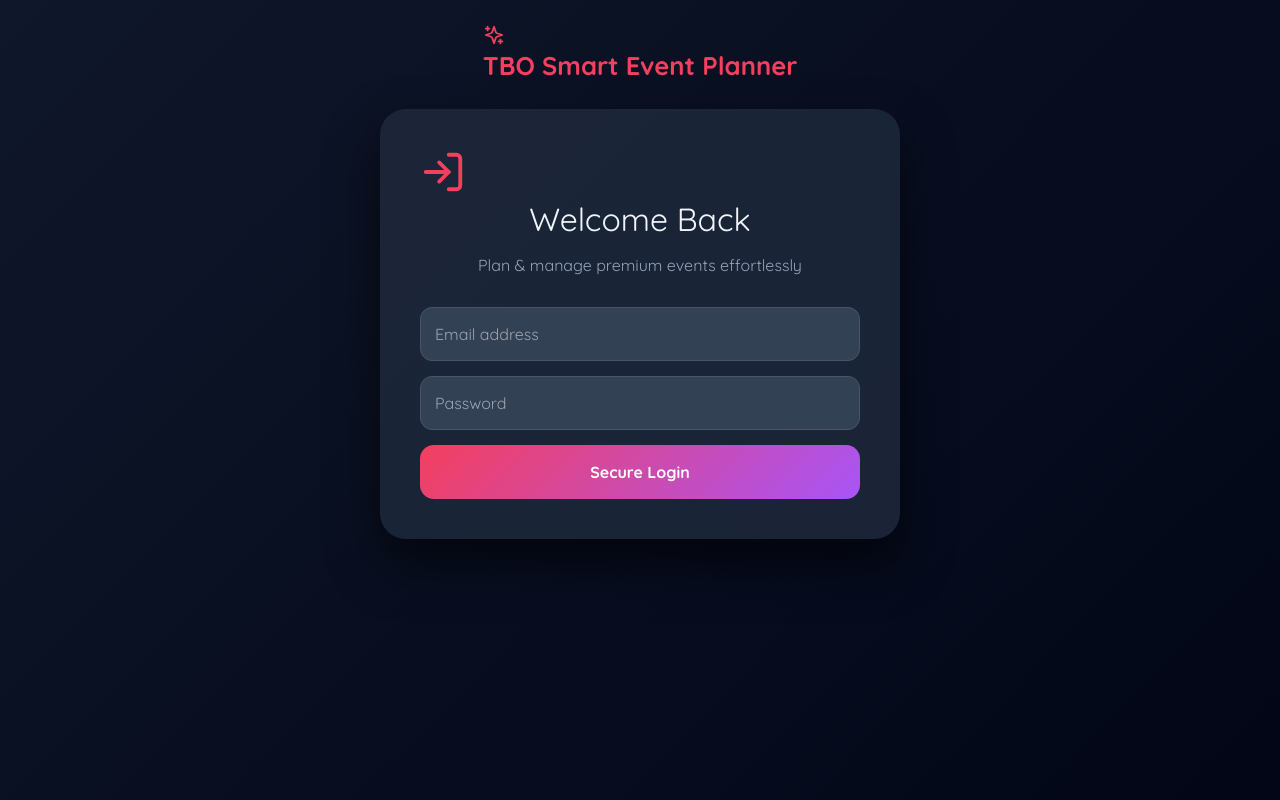
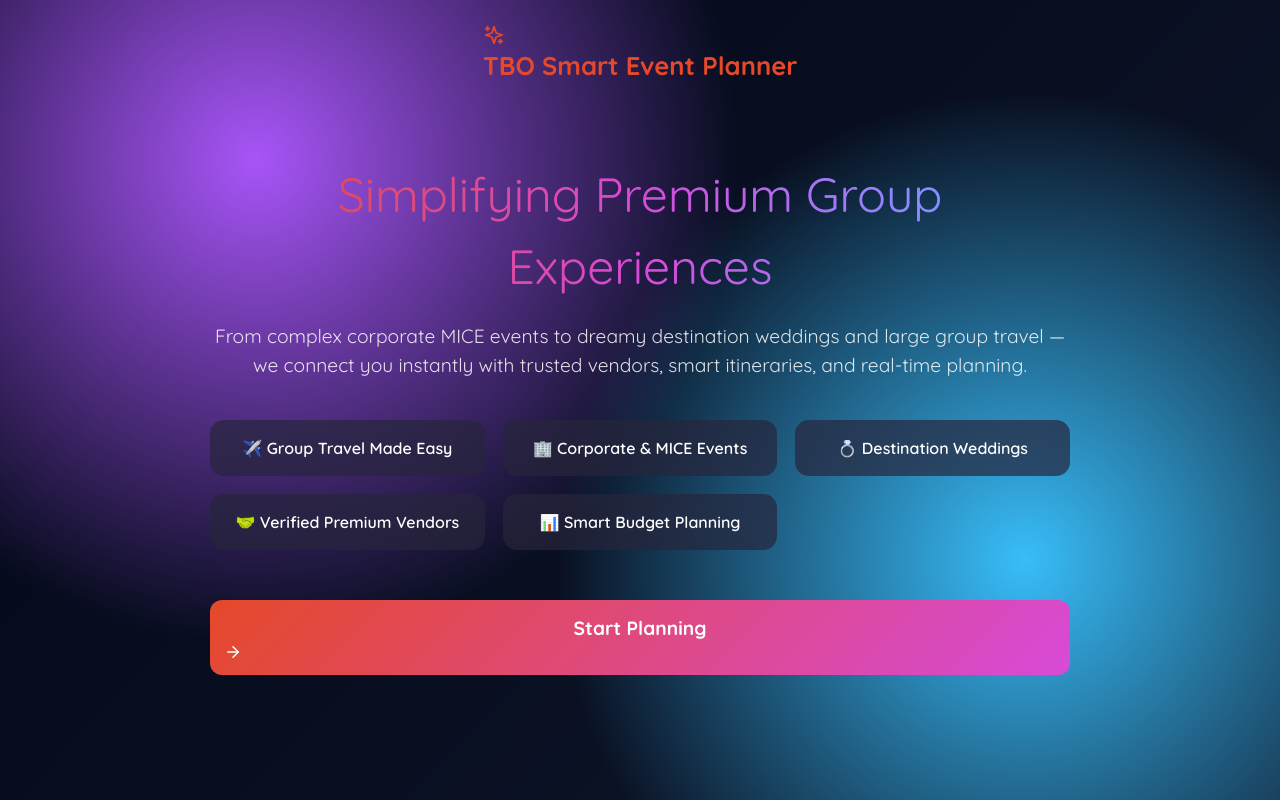
Before and after one commit to rajeevcodes1/Voyagers_Prototype, a React (Vite) app: page / in a window 1280 px wide. Built offline with nearby package versions, Linux system fonts and the light colour scheme.

Commit message:
Add interactive home page, improve UI, fix vendor images and layout

```diff
--- a/index.html
+++ b/index.html
@@ -3,7 +3,7 @@
   <head>
     <meta charset="UTF-8" />
     <meta name="viewport" content="width=device-width, initial-scale=1.0" />
-    <title>TBO Prototype</title>
+    <title>Voyagers</title>
 
     <link href="https://fonts.googleapis.com/css2?family=Quicksand:wght@400;500;600;700&display=swap" rel="stylesheet">
 
--- a/src/App.css
+++ b/src/App.css
@@ -1,27 +1,31 @@
-*,
-*::before,
-*::after {
+* {
   box-sizing: border-box;
-}
-
-html, body {
-  width: 100%;
-  overflow-x: hidden;
 }
 
 body {
   margin: 0;
   font-family: 'Quicksand', sans-serif;
-  background: linear-gradient(135deg,#0f172a,#020617);
-  color: #f1f5f9;
+  overflow-x: hidden;
+  color: white;
+
+  background:
+    radial-gradient(circle at 20% 20%, #a855f7 0%, transparent 40%),
+    radial-gradient(circle at 80% 70%, #38bdf8 0%, transparent 40%),
+    linear-gradient(135deg,#020617,#0f172a);
+
+  animation: hueShift 12s infinite alternate;
 }
 
+@keyframes hueShift {
+  from { filter: hue-rotate(0deg); }
+  to { filter: hue-rotate(30deg); }
+}
+
+/* ===== LAYOUT ===== */
+
 .container {
-  max-width: 1200px;
-  width: 100%;
-  margin: auto;
+  min-height: 100vh;
   padding: 24px;
-  min-height: 100vh;
   display: flex;
   flex-direction: column;
   align-items: center;
@@ -31,125 +35,245 @@ body {
   font-size: 1.6rem;
   font-weight: 700;
   color: #f43f5e;
-  margin-bottom: 25px;
+  margin-bottom: 14px;
 }
+
+/* ===== HOME PAGE ===== */
+
+.home {
+  max-width: 900px;
+  text-align: center;
+  padding: 60px 20px;
+}
+
+.home h1 {
+  font-size: 3rem;
+  margin-bottom: 20px;
+  background: linear-gradient(90deg,#f43f5e,#a855f7,#38bdf8);
+  -webkit-background-clip: text;
+  color: transparent;
+}
+
+.home p {
+  font-size: 1.2rem;
+  opacity: .85;
+  margin-bottom: 40px;
+}
+
+.home-features {
+  display: grid;
+  grid-template-columns: repeat(auto-fit,minmax(220px,1fr));
+  gap: 18px;
+  margin-bottom: 50px;
+}
+
+.home-features span {
+  background: rgba(30,41,59,.7);
+  padding: 16px;
+  border-radius: 14px;
+  font-weight: 600;
+}
+
+.hero-btn {
+  font-size: 1.2rem;
+  padding: 18px 40px;
+}
+
+/* ===== STEP FLOW ===== */
+
+.step-wrapper {
+  width: 100%;
+  display: flex;
+  justify-content: center;
+}
+
+/* ===== PROGRESS ===== */
+
+.progress-wrap {
+  width: 100%;
+  max-width: 520px;
+  height: 6px;
+  background: #1e293b;
+  border-radius: 10px;
+  margin: 12px 0 16px;
+}
+
+.progress {
+  height: 100%;
+  background: linear-gradient(90deg,#f43f5e,#a855f7,#38bdf8);
+  transition: .4s ease;
+}
+
+/* ===== CARDS ===== */
 
 .card {
   width: 100%;
   max-width: 520px;
-  background: rgba(30,41,59,.85);
-  padding: 40px;
-  border-radius: 26px;
+  background: rgba(30,41,59,.9);
+  padding: 38px;
+  border-radius: 24px;
   text-align: center;
-  box-shadow: 0 25px 50px rgba(0,0,0,.6);
+  box-shadow: 0 25px 60px rgba(0,0,0,.6);
 }
 
-.title {
-  font-size: 2rem;
-  margin-bottom: 10px;
+.animate {
+  animation: pop .45s ease;
 }
 
-.subtitle {
-  color: #94a3b8;
-  margin-bottom: 30px;
+@keyframes pop {
+  from { opacity:0; transform: translateY(20px) scale(.95); }
+  to { opacity:1; transform: translateY(0) scale(1); }
 }
+
+/* ===== INPUTS ===== */
 
 input, select {
   width: 100%;
-  padding: 14px;
-  margin-bottom: 15px;
-  border-radius: 12px;
-  border: 1px solid #475569;
+  padding: 12px;
+  margin-bottom: 14px;
+  border-radius: 10px;
+  border: none;
   background: #334155;
   color: white;
+  outline: none;
 }
+
+input:focus, select:focus {
+  box-shadow: 0 0 0 2px rgba(168,85,247,.6);
+}
+
+/* ===== BUTTON ===== */
 
 .btn-primary {
   width: 100%;
-  padding: 15px;
-  border-radius: 14px;
+  padding: 14px;
+  border-radius: 12px;
   border: none;
   background: linear-gradient(135deg,#f43f5e,#a855f7);
-  color: white;
-  font-weight: bold;
+  font-weight: 700;
   cursor: pointer;
+  transition: .25s ease;
 }
+
+.btn-primary:hover {
+  transform: translateY(-3px);
+  box-shadow: 0 0 25px rgba(168,85,247,.5);
+}
+
+.btn-primary:disabled {
+  opacity: .5;
+  cursor: not-allowed;
+}
+
+/* ===== GRIDS ===== */
 
 .grid-2 {
   display: grid;
-  grid-template-columns: repeat(auto-fit,minmax(260px,1fr));
-  gap: 24px;
+  grid-template-columns: repeat(auto-fit,minmax(200px,1fr));
+  gap: 20px;
 }
 
 .grid-3 {
   display: grid;
-  grid-template-columns: repeat(auto-fit,minmax(240px,1fr));
+  grid-template-columns: repeat(4, 1fr);
   gap: 22px;
+  width: 100%;
 }
 
-.selection-card, .vendor-card {
+@media (max-width: 900px) {
+  .grid-3 { grid-template-columns: repeat(2, 1fr); }
+}
+
+@media (max-width: 500px) {
+  .grid-3 { grid-template-columns: 1fr; }
+}
+
+/* ===== SELECTION + VENDOR ===== */
+
+.selection-card,
+.vendor-card {
   background: #1e293b;
-  padding: 22px;
-  border-radius: 20px;
+  padding: 20px;
+  border-radius: 18px;
   cursor: pointer;
-  transition: .25s;
+  transition: .25s ease;
 }
 
 .selection-card:hover,
 .vendor-card:hover {
-  transform: translateY(-5px);
+  transform: translateY(-6px) scale(1.02);
+  box-shadow: 0 0 18px rgba(168,85,247,.5);
+}
+
+.vendor-card.selected {
+  border: 2px solid #f43f5e;
+  animation: pulse .6s ease;
+}
+
+@keyframes pulse {
+  0% { transform: scale(1); }
+  50% { transform: scale(1.04); }
+  100% { transform: scale(1); }
 }
 
 .vendor-card img {
   width: 100%;
-  height: 160px;
+  height: 150px;
   object-fit: cover;
   border-radius: 12px;
   margin-bottom: 12px;
 }
 
-.vendor-card.selected {
-  border: 2px solid #f43f5e;
+/* ===== BUDGET ===== */
+
+.budget small {
+  opacity: .7;
 }
 
-.rating {
-  color: #f59e0b;
+/* ===== CHAT ===== */
+
+.chat {
+  text-align: left;
 }
 
-.vendors-wrap {
-  width: 100%;
-  max-width: 1100px;
+.msg {
+  padding: 10px 14px;
+  border-radius: 12px;
+  margin-bottom: 10px;
+  max-width: 80%;
 }
 
-.center-btn {
-  text-align: center;
-  margin-top: 40px;
+.vendor {
+  background: #334155;
 }
 
-.itinerary-item {
-  background:#0f172a;
-  padding:14px;
-  border-radius:12px;
-  margin-bottom:12px;
-  border-left:4px solid #f43f5e;
+.user {
+  background: #f43f5e;
+  margin-left: auto;
 }
+
+.chat-input {
+  display: flex;
+  gap: 10px;
+}
+
+.chat-input input {
+  flex: 1;
+}
+
+/* ===== LOADER ===== */
 
 .spin {
   animation: spin 1s linear infinite;
-  color: #a855f7;
-}
-
-.success {
-  color:#22c55e;
-  margin-top:20px;
 }
 
 @keyframes spin {
-  from {transform: rotate(0deg);}
-  to {transform: rotate(360deg);}
+  to { transform: rotate(360deg); }
 }
 
-@media (max-width:600px) {
-  .card { padding: 28px; }
-  .title { font-size: 1.6rem; }
+/* ===== MOBILE POLISH ===== */
+
+@media(max-width:600px){
+  .card { padding: 26px; }
+  .home h1 { font-size: 2.2rem; }
 }
--- a/src/App.jsx
+++ b/src/App.jsx
@@ -1,44 +1,45 @@
 import React, { useState } from 'react'
 import './App.css'
-import { Sparkles, Briefcase, Heart, Star, ArrowRight, CheckCircle, Loader2, LogIn } from 'lucide-react'
+import { Sparkles, Briefcase, Heart, Star, Loader2, CheckCircle, LogIn, Send, ArrowRight } from 'lucide-react'
 
-const VENDORS = [
-  { id:1, name:"Eternal Vows", rating:4.9, type:'WEDDING', img:"https://images.unsplash.com/photo-1529634806980-85c3dd6d34ac" },
-  { id:2, name:"Royal Blossom Decor", rating:4.8, type:'WEDDING', img:"https://images.unsplash.com/photo-1522156373667-4c7234bbd804" },
-  { id:3, name:"Dream Palace Venues", rating:4.7, type:'WEDDING', img:"https://images.unsplash.com/photo-1504805572947-34fad45aed93" },
-  { id:4, name:"Luxury Moments", rating:4.9, type:'WEDDING', img:"https://images.unsplash.com/photo-1519225421980-715cb0215aed" },
-
-  { id:5, name:"Grandeur MICE", rating:4.9, type:'MICE', img:"https://images.unsplash.com/photo-1511578314322-379afb476865" },
-  { id:6, name:"Corporate Connect", rating:4.8, type:'MICE', img:"https://images.unsplash.com/photo-1503428593586-e225b39bddfe" },
-  { id:7, name:"Elite Conference Hub", rating:4.7, type:'MICE', img:"https://images.unsplash.com/photo-1505373877841-8d25f7d46678" },
-  { id:8, name:"Summit Planners", rating:4.8, type:'MICE', img:"https://images.unsplash.com/photo-1551836022-d5d88e9218df" }
+const IMAGE_POOL = [
+  "1519741497674-611481863552",
+  "1505373877841-8d25f7d46678",
+  "1511578314322-379afb476865",
+  "1523906834658-6e24ef2386f9",
+  "1503428593586-e225b39bddfe",
+  "1519225421980-715cb0215aed",
+  "1504805572947-34fad45aed93",
+  "1529634806980-85c3dd6d34ac",
+  "1497366216548-37526070297c",
+  "1551836022-d5d88e9218df"
 ]
 
-const ITINERARY = {
-  WEDDING: [
-    "Guest welcome & luxury brunch",
-    "Decor setup & ceremonies",
-    "Sunset wedding rituals",
-    "Reception with live entertainment"
-  ],
-  MICE: [
-    "Registration & networking",
-    "Keynote sessions",
-    "Lunch + expo walkthrough",
-    "Closing & cocktail meet"
-  ]
-}
+const VENDORS = Array.from({ length: 20 }).map((_, i) => ({
+  id: i + 1,
+  name: `Premium Vendor ${i + 1}`,
+  rating: (4.6 + Math.random() * 0.4).toFixed(1),
+  type: i < 10 ? 'WEDDING' : 'MICE',
+  img: `https://images.unsplash.com/photo-${IMAGE_POOL[i % IMAGE_POOL.length]}?auto=format&fit=crop&w=600&q=80`
+}))
+
+const STEPS = ['home','login','type','details','vendors','chat','done']
 
 export default function App() {
-  const [step, setStep] = useState('login')
+  const [step, setStep] = useState(0)
   const [eventType, setEventType] = useState('')
+  const [venue, setVenue] = useState('')
+  const [date, setDate] = useState('')
+  const [guests, setGuests] = useState('100 - 300')
+  const [budget, setBudget] = useState(200000)
   const [selectedVendors, setSelectedVendors] = useState([])
 
-  const toggleVendor = id => {
-    setSelectedVendors(prev =>
-      prev.includes(id) ? prev.filter(v => v !== id) : [...prev, id]
+  const next = () => setStep(s => Math.min(s + 1, STEPS.length - 1))
+
+  const toggleVendor = id =>
+    setSelectedVendors(v =>
+      v.includes(id) ? v.filter(x => x !== id) : [...v, id]
     )
-  }
 
   return (
     <div className="container">
@@ -47,102 +48,132 @@ export default function App() {
         <Sparkles size={22}/> TBO Smart Event Planner
       </div>
 
-      {/* LOGIN */}
-      {step === 'login' && (
-        <div className="card">
-          <LogIn size={46} color="#f43f5e"/>
-          <h2 className="title">Welcome Back</h2>
-          <p className="subtitle">Plan & manage premium events effortlessly</p>
-          <input placeholder="Email address" />
-          <input placeholder="Password" type="password" />
-          <button className="btn-primary" onClick={() => setStep('type')}>
-            Secure Login
+      {/* HOME PAGE */}
+      {STEPS[step] === 'home' && (
+        <div className="home animate">
+          <h1>Simplifying Premium Group Experiences</h1>
+          <p>
+            From complex corporate MICE events to dreamy destination weddings and large group travel —
+            we connect you instantly with trusted vendors, smart itineraries, and real-time planning.
+          </p>
+
+          <div className="home-features">
+            <span>✈️ Group Travel Made Easy</span>
+            <span>🏢 Corporate & MICE Events</span>
+            <span>💍 Destination Weddings</span>
+            <span>🤝 Verified Premium Vendors</span>
+            <span>📊 Smart Budget Planning</span>
+          </div>
+
+          <button className="btn-primary hero-btn" onClick={next}>
+            Start Planning <ArrowRight size={18}/>
           </button>
         </div>
       )}
 
-      {/* EVENT TYPE */}
-      {step === 'type' && (
-        <div className="card">
-          <h2 className="title">Choose Your Event</h2>
+      {/* PROGRESS AFTER HOME */}
+      {step > 1 && (
+        <div className="progress-wrap">
+          <div
+            className="progress"
+            style={{ width: `${((step-1) / (STEPS.length - 2)) * 100}%` }}
+          />
+        </div>
+      )}
+
+      <div className="step-wrapper">
+
+        {STEPS[step] === 'login' && (
+          <div className="card animate">
+            <LogIn size={42}/>
+            <h2>Welcome Back</h2>
+            <input placeholder="Email"/>
+            <input placeholder="Password" type="password"/>
+            <button className="btn-primary" onClick={next}>Login</button>
+          </div>
+        )}
+
+        {STEPS[step] === 'type' && (
+          <div className="card animate">
+            <h2>Select Event Type</h2>
             <div className="grid-2">
-            <div className="selection-card" onClick={() => { setEventType('WEDDING'); setStep('vendors') }}>
-              <Heart size={42} color="#f43f5e"/>
-              <h3>Destination Wedding</h3>
-              <p className="subtitle">Luxury celebrations worldwide</p>
+              <div className="selection-card" onClick={()=>{setEventType('WEDDING');next()}}>
+                <Heart size={40}/> Destination Wedding
               </div>
-
-            <div className="selection-card" onClick={() => { setEventType('MICE'); setStep('vendors') }}>
-              <Briefcase size={42} color="#38bdf8"/>
-              <h3>MICE & Corporate</h3>
-              <p className="subtitle">Meetings & conferences</p>
+              <div className="selection-card" onClick={()=>{setEventType('MICE');next()}}>
+                <Briefcase size={40}/> Corporate / MICE
               </div>
             </div>
           </div>
         )}
 
-      {/* VENDORS */}
-      {step === 'vendors' && (
-        <div className="vendors-wrap">
-          <h2 className="title">Top Curated Vendors</h2>
-          <p className="subtitle">Trusted premium partners</p>
+        {STEPS[step] === 'details' && (
+          <div className="card animate">
+            <h2>Event Details</h2>
+            <input placeholder="Venue / City" value={venue} onChange={e=>setVenue(e.target.value)}/>
+            <input type="date" value={date} onChange={e=>setDate(e.target.value)}/>
+            <select value={guests} onChange={e=>setGuests(e.target.value)}>
+              <option>50 – 100 Guests</option>
+              <option>100 – 300 Guests</option>
+              <option>300 – 500 Guests</option>
+              <option>500+ Guests</option>
+            </select>
+
+            <div className="budget">
+              Budget ₹{budget.toLocaleString()}
+              <input type="range" min="50000" max="1000000" value={budget}
+                     onChange={e=>setBudget(+e.target.value)} />
+            </div>
+
+            <button className="btn-primary" onClick={next}>Find Vendors</button>
+          </div>
+        )}
+
+        {STEPS[step] === 'vendors' && (
+          <div className="vendors-wrap animate">
+            <h2>Premium Vendors</h2>
 
             <div className="grid-3">
-            {VENDORS.filter(v => v.type === eventType).map(v => (
+              {VENDORS.filter(v=>v.type===eventType).map(v=>(
                 <div
                   key={v.id}
-                className={`vendor-card ${selectedVendors.includes(v.id) ? 'selected' : ''}`}
-                onClick={() => toggleVendor(v.id)}
+                  className={`vendor-card ${selectedVendors.includes(v.id)?'selected':''}`}
+                  onClick={()=>toggleVendor(v.id)}
                 >
-                <img src={v.img} alt={v.name} />
+                  <img src={v.img} alt={v.name}/>
                   <h3>{v.name}</h3>
-                <div className="rating"><Star size={14}/> {v.rating}</div>
+                  ⭐ {v.rating}
                 </div>
               ))}
             </div>
 
-          <div className="center-btn">
-            <button
-              className="btn-primary"
-              disabled={!selectedVendors.length}
-              onClick={() => setStep('itinerary')}
-            >
-              Build Event Itinerary
-            </button>
-          </div>
-        </div>
-      )}
-
-      {/* ITINERARY */}
-      {step === 'itinerary' && (
-        <div className="card">
-          <h2 className="title">Your Smart Event Plan</h2>
-          <p className="subtitle">Optimized experience flow</p>
-
-          {ITINERARY[eventType].map((item, i) => (
-            <div key={i} className="itinerary-item">
-              {item}
-            </div>
-          ))}
-
-          <button className="btn-primary" onClick={() => setStep('dashboard')}>
-            Send Vendor Requests
+            <button className="btn-primary" disabled={!selectedVendors.length} onClick={next}>
+              Chat with Vendors
             </button>
           </div>
         )}
 
-      {/* FINAL */}
-      {step === 'dashboard' && (
-        <div className="card">
-          <Loader2 className="spin" size={48}/>
-          <h2 className="title">Requests Sent</h2>
-          <p className="subtitle">{selectedVendors.length} vendors preparing quotes</p>
-          <div className="success">
-            <CheckCircle size={18}/> Responses in 1–2 hours
+        {STEPS[step] === 'chat' && (
+          <div className="card animate chat">
+            <div className="msg vendor">We can plan something amazing in {venue}!</div>
+            <div className="msg user">Please share packages.</div>
+            <div className="chat-input">
+              <input placeholder="Type message"/>
+              <Send size={18}/>
             </div>
+            <button className="btn-primary" onClick={next}>Confirm</button>
+          </div>
+        )}
+
+        {STEPS[step] === 'done' && (
+          <div className="card animate">
+            <Loader2 className="spin"/>
+            <CheckCircle/>
+            <p>Requests sent successfully!</p>
           </div>
         )}
 
       </div>
+    </div>
   )
 }
```
Lines whose indentation alone changed are shown as unchanged.
